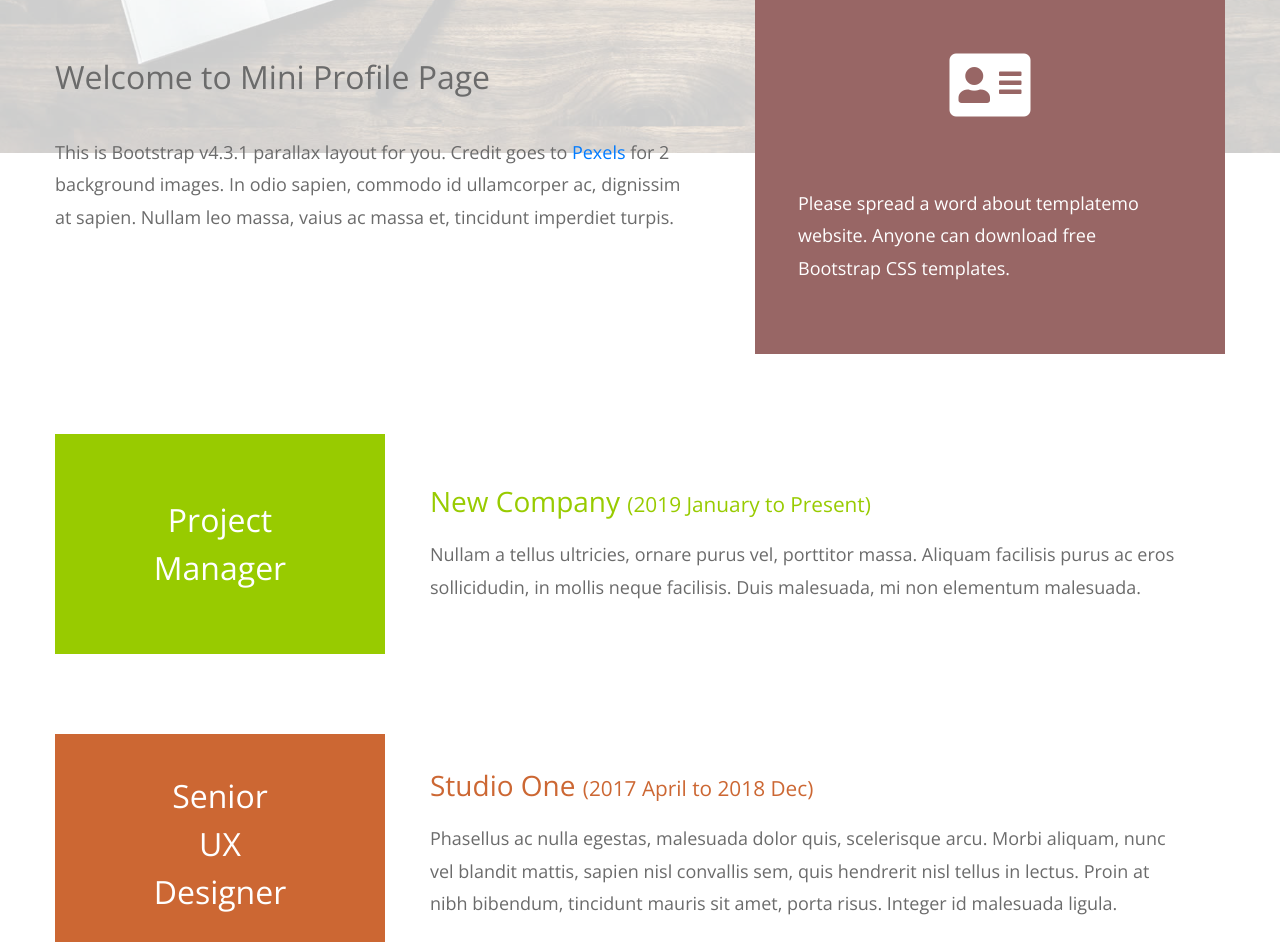
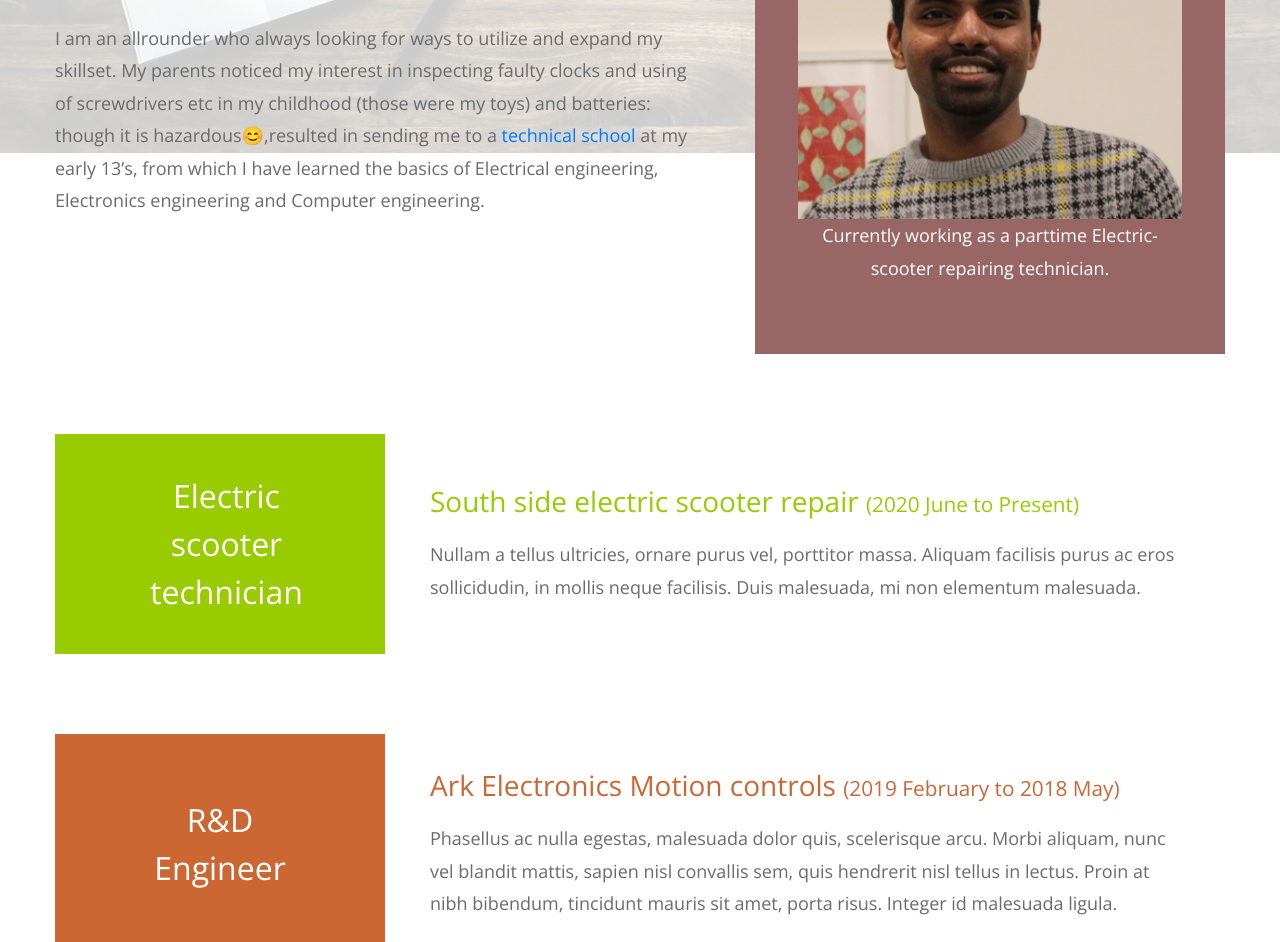
Before and after one commit to 10503493/Tony-profile, a plain HTML site: page index.html in a window 1280 px wide. Shown: the part 746-1688 px from the top of the page. Drawn offline with nearby package versions, Linux system fonts and the light colour scheme.

Commit message:
profile update

```diff
--- a/css/templatemo-style.css
+++ b/css/templatemo-style.css
@@ -136,6 +136,7 @@ a:hover {
   background-color: #986665;
   padding: 80px 43px 70px;
   height: 100%;
+  text-align: center;
 }
 
 .tm-welcome-icon {
@@ -341,3 +342,10 @@ p {
     padding: 25px;
   }
 }
+
+
+
+img {
+  width: 100%;
+  height: auto;
+}
--- a/index.html
+++ b/index.html
@@ -8,7 +8,7 @@
     <link rel="stylesheet" href="css/all.min.css" />
     <link rel="stylesheet" href="css/bootstrap.min.css" />
     <link rel="stylesheet" href="css/templatemo-style.css" />
-    <title>Mini Profile - Free Bootstrap CSS Template</title>
+    <title>Tony profile</title>
 
 <!--
 Mini Profile Template
@@ -40,20 +40,22 @@ https://templatemo.com/tm-530-mini-profile
             <!-- White transparent bg -->
             <div class="col-md-7 tm-welcome-left-col">
               <div class="tm-welcome-left">
-                <h2 class="tm-welcome-title">Welcome to Mini Profile Page</h2>
+                <h2 class="tm-welcome-title">Profile</h2>
                 <p class="pb-0">
-                  This is Bootstrap v4.3.1 parallax layout for you. Credit goes to <a rel="nofollow" href="https://www.pexels.com">Pexels</a> for 2 background images. In
-                  odio sapien, commodo id ullamcorper ac, dignissim at sapien.
-                  Nullam leo massa, vaius ac massa et, tincidunt imperdiet
-                turpis. </p>
+                  I am an allrounder who always looking for ways to utilize and expand my skillset.
+                  My parents noticed my interest in inspecting faulty clocks and using of screwdrivers etc
+                  in my childhood (those were my toys) and batteries: though it is hazardous😊,resulted
+                  in sending me to a <a href="https://enacademic.com/dic.nsf/enwiki/10018946">technical school </a>
+                  at my early 13’s, from which I have learned the basics of Electrical engineering,
+                   Electronics engineering and Computer engineering.  </p>
               </div>
             </div>
             <!-- Brown bg -->
             <div class="col-md-5">
               <div class="tm-welcome-right">
-                <i class="fas fa-4x fa-address-card p-3 tm-welcome-icon"></i>
+                <img src="img/profile_img.jpg">
                 <p class="mb-0">
-                  Please spread a word about templatemo website. Anyone can download free Bootstrap CSS templates.
+                  Currently working as a parttime Electric-scooter repairing technician.
                 </p>
               </div>
             </div>
@@ -70,12 +72,12 @@ https://templatemo.com/tm-530-mini-profile
           <div class="col-12">
             <div class="tm-portfolio-item">
               <div class="tm-portfolio-name text-white tm-bg-green">
-                Project Manager
+              Electric scooter technician
               </div>
               <div class="tm-portfolio-description">
                 <h3 class="tm-text-green">
-                  New Company
-                  <span class="tm-title-small">(2019 January to Present)</span>
+                  South side electric scooter repair
+                  <span class="tm-title-small">(2020 June to Present)</span>
                 </h3>
                 <p class="mb-0">
                   Nullam a tellus ultricies, ornare purus vel, porttitor massa.
@@ -87,12 +89,12 @@ https://templatemo.com/tm-530-mini-profile
 
             <div class="tm-portfolio-item">
               <div class="tm-portfolio-name text-white tm-bg-orange">
-                Senior UX Designer
+              R&D Engineer
               </div>
               <div class="tm-portfolio-description">
                 <h3 class="tm-text-orange">
-                  Studio One
-                  <span class="tm-title-small">(2017 April to 2018 Dec)</span>
+                  Ark Electronics Motion controls
+                  <span class="tm-title-small">(2019 February to 2018 May)</span>
                 </h3>
                 <p class="mb-0">
                   Phasellus ac nulla egestas, malesuada dolor quis, scelerisque
@@ -106,7 +108,7 @@ https://templatemo.com/tm-530-mini-profile
 
             <div class="tm-portfolio-item">
               <div class="tm-portfolio-name text-white tm-bg-blue">
-                Graphic Designer
+              Entrepreneur
               </div>
               <div class="tm-portfolio-description">
                 <h3 class="tm-text-blue">
@@ -123,7 +125,7 @@ https://templatemo.com/tm-530-mini-profile
 
             <div class="tm-portfolio-item">
               <div class="tm-portfolio-name text-white tm-bg-dark-gray">
-                Design School
+              Embedded Engineer
               </div>
               <div class="tm-portfolio-description">
                 <h3 class="tm-text-dark-gray">
@@ -228,9 +230,8 @@ https://templatemo.com/tm-530-mini-profile
         <div class="row">
           <footer class="col-12">
             <p class="text-center tm-copyright-text">
-            Copyright 2020 Mini Profile Page
-
-            - Design: Template Mo</p>
+            Copyright - 2021 Tony Sebastian
+          </p>
           </footer>
         </div>
       </div>
```
Also changed, not shown: img/profile_img.jpg (added).
